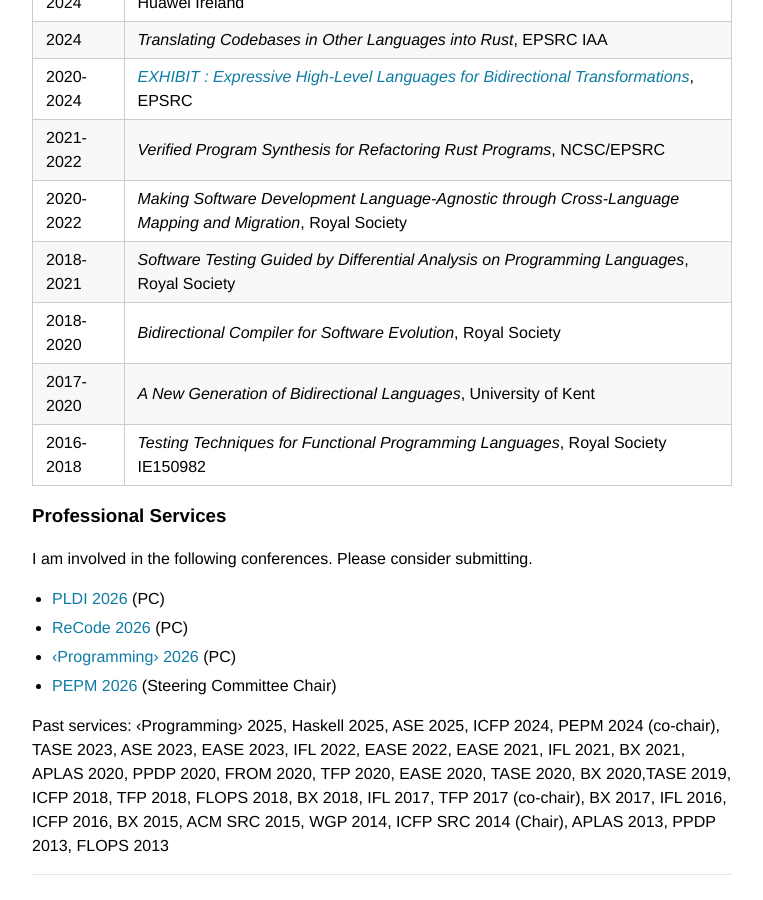
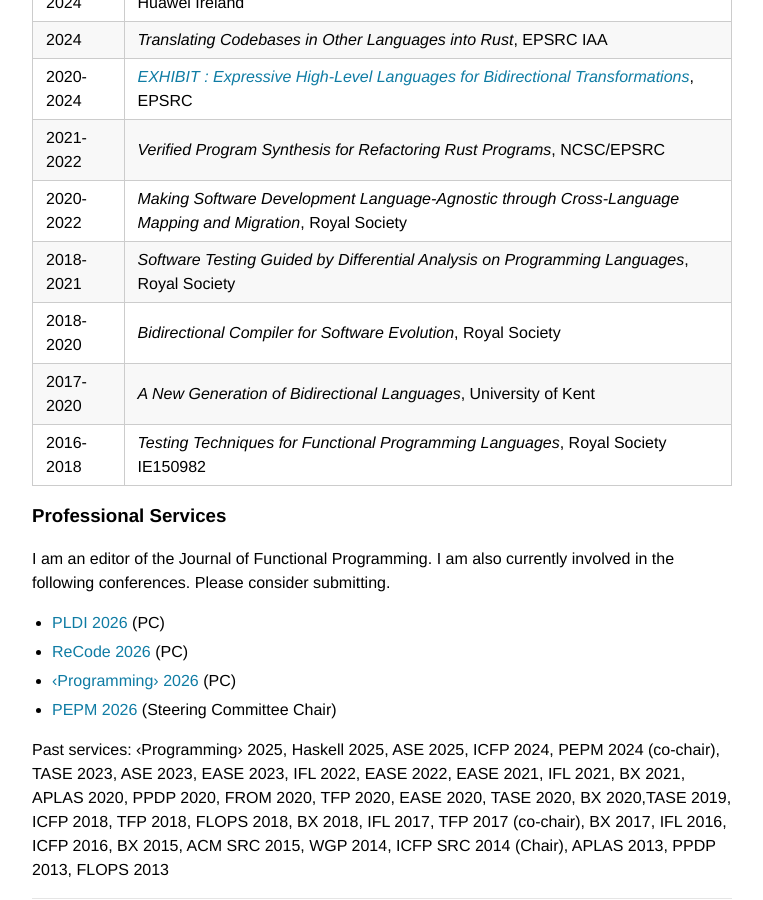
Before and after one commit to mengwangoxf/mengwangoxf.github.io, a Jekyll site: the page built from research.md, in a window 1280 px wide and 900 px high, scrolled down 701 px. Shown: the whole window, without its empty margins (258-1021 px from the left). Built offline with Jekyll 4.4.1, drawn with Linux system fonts in a browser that asks for light colours; before the commit the page ends 1577 px from its top, so only the background shows below that.

Commit message:
Update research.md

```diff
--- a/research.md
+++ b/research.md
@@ -33,7 +33,7 @@ Year | Title
 
 ### Professional Services
 
-I am involved in the following conferences. Please consider submitting.
+I am an editor of the Journal of Functional Programming. I am also currently involved in the following conferences. Please consider submitting.
 
 * [PLDI 2026](https://pldi26.sigplan.org/) (PC)
 * [ReCode 2026](https://conf.researchr.org/home/recode26) (PC)
```
